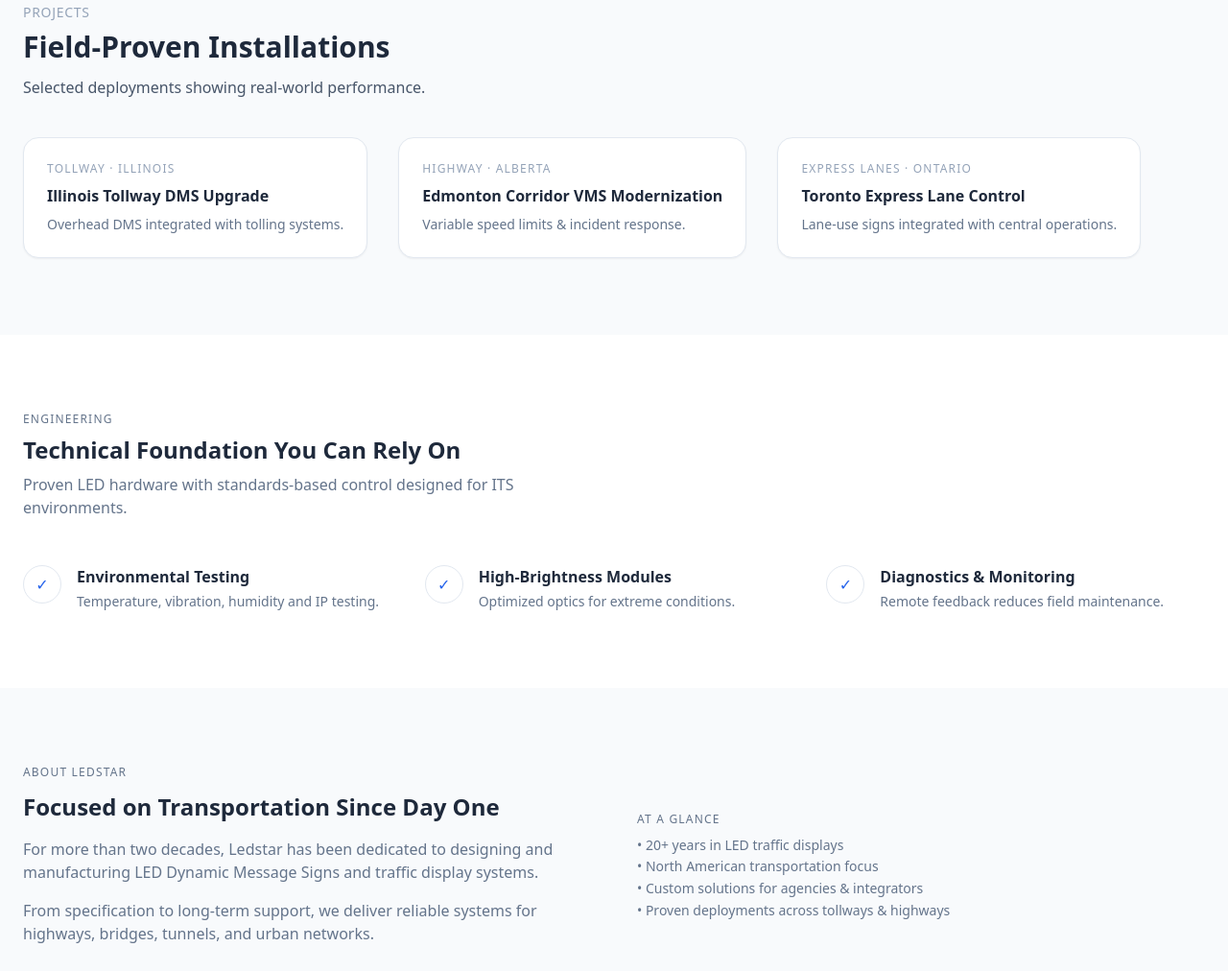
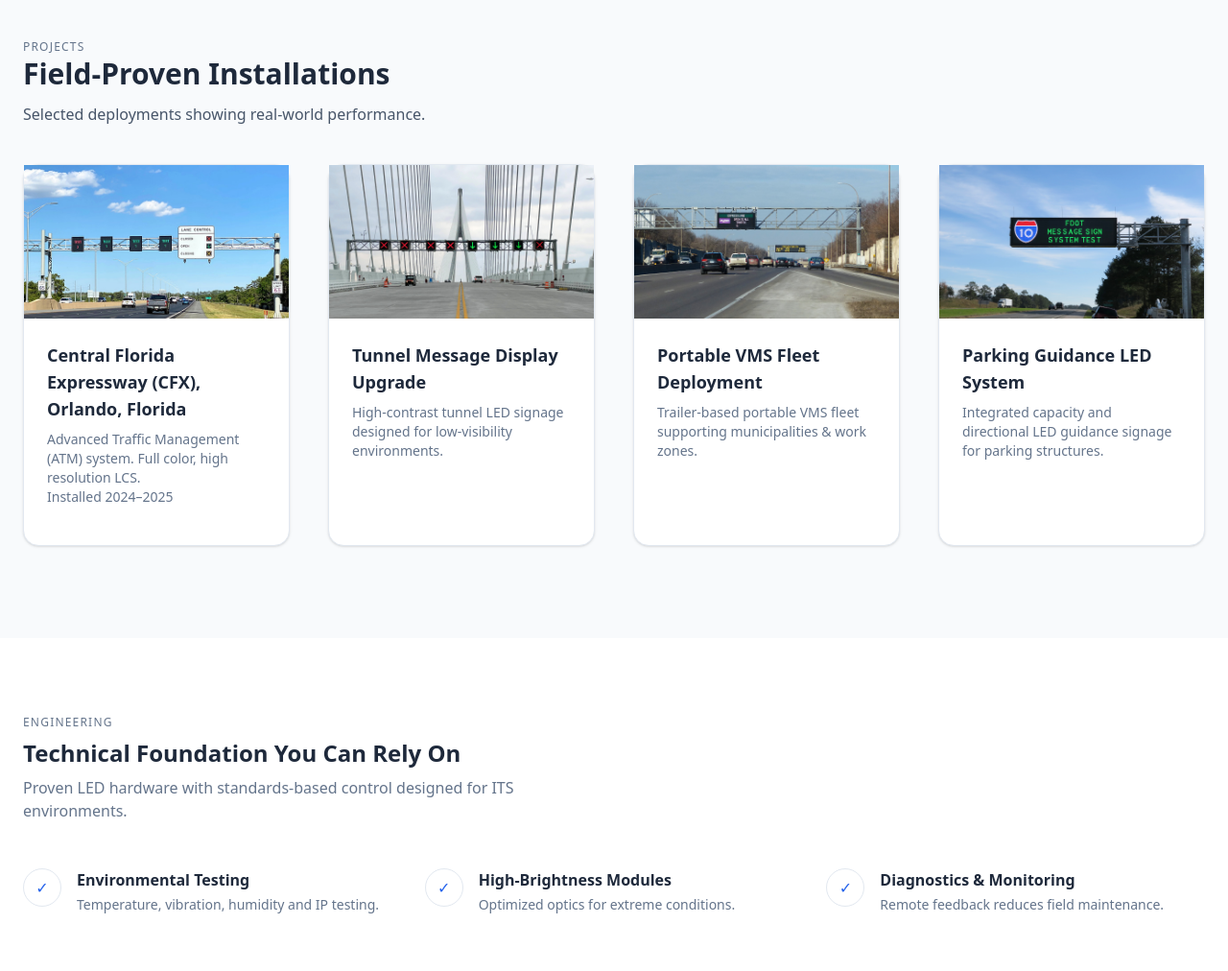
Before and after one commit to BowLs800/Website-Design, a website: page index.html in a window 1280 px wide. Shown: the part 2401-3413 px from the top of the page at 96% size. Drawn offline with Linux system fonts and the light colour scheme.

Commit message:
background test, projects update

```diff
--- a/index.html
+++ b/index.html
@@ -371,41 +371,85 @@
 
 
 
-<!-- ========================= PROJECTS ========================= -->
-<section id="projects" class="py-20 bg-slate-50">
+<!-- ========================= PROJECTS SECTION ========================= -->
+<section id="projects" class="pt-28 pb-24 bg-slate-50">
+
   <div class="max-w-7xl mx-auto px-6">
 
-    <div class="text-sm uppercase tracking-wider text-slate-400 mb-2">Projects</div>
+    <a href="./projects.html"
+         class="uppercase text-xs tracking-widest text-slate-500 mb-2 hover:text-blue-600 transition">
+        Projects
+    </a>
+
+
     <h2 class="text-3xl font-bold text-slate-800 mb-3">Field-Proven Installations</h2>
     <p class="text-slate-600 mb-10">
       Selected deployments showing real-world performance.
     </p>
 
-    <!-- 自动宽度 + 左对齐 + 保留右侧留白 -->
-    <div class="flex flex-wrap gap-8 justify-start">
+    <!-- ⭐ GRID 卡片容器：自动等宽且平均分布 -->
+    <div class="grid gap-10
+                sm:grid-cols-2
+                lg:grid-cols-3
+                xl:grid-cols-4
+                justify-items-start">
 
-      <article class="bg-white border border-slate-200 rounded-2xl p-6 shadow-sm hover:shadow-lg transition">
-        <div class="text-xs uppercase tracking-widest text-slate-400 mb-2">Tollway · Illinois</div>
-        <h3 class="font-semibold text-slate-800 mb-2">Illinois Tollway DMS Upgrade</h3>
-        <p class="text-sm text-slate-500">Overhead DMS integrated with tolling systems.</p>
-      </article>
+      <!-- Project Card 1 -->
+      <div class="w-full bg-white border border-slate-200 rounded-2xl shadow hover:shadow-lg transition fade-up">
+        <img src="./images/Projects/prev/CFX 1.jpg"
+             class="h-40 w-full object-cover" alt="CFX 1"/>
+        <div class="p-6">
+          <h3 class="font-semibold text-lg text-slate-800 mb-2">
+            Central Florida Expressway (CFX), Orlando, Florida
+          </h3>
+          <p class="text-sm text-slate-500 mb-4">
+            Advanced Traffic Management (ATM) system. Full color, high resolution LCS.<br>
+            Installed 2024–2025
+          </p>
+        </div>
+      </div>
 
-      <article class="bg-white border border-slate-200 rounded-2xl p-6 shadow-sm hover:shadow-lg transition">
-        <div class="text-xs uppercase tracking-widest text-slate-400 mb-2">Highway · Alberta</div>
-        <h3 class="font-semibold text-slate-800 mb-2">Edmonton Corridor VMS Modernization</h3>
-        <p class="text-sm text-slate-500">Variable speed limits & incident response.</p>
-      </article>
+      <!-- Project Card 2 -->
+      <div class="w-full bg-white border border-slate-200 rounded-2xl shadow hover:shadow-lg transition fade-up">
+        <img src="./images/Projects/prev/2.jpg"
+             class="h-40 w-full object-cover" alt="Tunnel Display"/>
+        <div class="p-6">
+          <h3 class="font-semibold text-lg text-slate-800 mb-2">Tunnel Message Display Upgrade</h3>
+          <p class="text-sm text-slate-500 mb-4">
+            High-contrast tunnel LED signage designed for low-visibility environments.
+          </p>
+        </div>
+      </div>
 
-      <article class="bg-white border border-slate-200 rounded-2xl p-6 shadow-sm hover:shadow-lg transition">
-        <div class="text-xs uppercase tracking-widest text-slate-400 mb-2">Express Lanes · Ontario</div>
-        <h3 class="font-semibold text-slate-800 mb-2">Toronto Express Lane Control</h3>
-        <p class="text-sm text-slate-500">Lane-use signs integrated with central operations.</p>
-      </article>
+      <!-- Project Card 3 -->
+      <div class="w-full bg-white border border-slate-200 rounded-2xl shadow hover:shadow-lg transition fade-up">
+        <img src="./images/Projects/prev/3.jpg"
+             class="h-40 w-full object-cover" alt="Portable VMS"/>
+        <div class="p-6">
+          <h3 class="font-semibold text-lg text-slate-800 mb-2">Portable VMS Fleet Deployment</h3>
+          <p class="text-sm text-slate-500 mb-4">
+            Trailer-based portable VMS fleet supporting municipalities & work zones.
+          </p>
+        </div>
+      </div>
+
+      <!-- Project Card 4 -->
+      <div class="w-full bg-white border border-slate-200 rounded-2xl shadow hover:shadow-lg transition fade-up">
+        <img src="./images/Projects/prev/4.jpg"
+             class="h-40 w-full object-cover" alt="Parking Guidance"/>
+        <div class="p-6">
+          <h3 class="font-semibold text-lg text-slate-800 mb-2">Parking Guidance LED System</h3>
+          <p class="text-sm text-slate-500 mb-4">
+            Integrated capacity and directional LED guidance signage for parking structures.
+          </p>
+        </div>
+      </div>
 
     </div>
 
   </div>
 </section>
+
 
 
 
@@ -456,34 +500,55 @@
 
 
 <!-- ========================= ABOUT ========================= -->
-<section id="about" class="py-20 bg-slate-50">
-  <div class="max-w-7xl mx-auto px-6">
+<section id="about"
+  class="py-20 bg-cover bg-center bg-no-repeat relative"
+  style="background-image: url('./images/Projects/daktronics-background.png');">
+
+  <!-- 半透明遮罩（保持可读性，可调整透明度） -->
+  <div class="absolute inset-0 bg-white/70"></div>
+
+  <div class="relative max-w-7xl mx-auto px-6">
 
     <div class="grid md:grid-cols-2 gap-12 items-center">
 
       <!-- Left -->
       <div class="fade-up">
-        <div class="uppercase text-xs tracking-widest text-slate-500 mb-3">About Ledstar</div>
+        <div class="uppercase text-xs tracking-widest text-slate-600 mb-3">About Ledstar</div>
         <h2 class="text-2xl font-semibold text-slate-800 mb-4">
           Focused on Transportation Since Day One
         </h2>
 
-        <p class="text-slate-500 mb-4">
+        <p class="text-slate-700 mb-4">
           For more than two decades, Ledstar has been dedicated to designing and manufacturing LED
           Dynamic Message Signs and traffic display systems.
         </p>
 
-        <p class="text-slate-500 mb-6">
+        <p class="text-slate-700 mb-4">
+          For more than two decades, Ledstar has been dedicated to designing and manufacturing LED
+          Dynamic Message Signs and traffic display systems.
+        </p>
+        <p class="text-slate-700 mb-4">
+          For more than two decades, Ledstar has been dedicated to designing and manufacturing LED
+          Dynamic Message Signs and traffic display systems.
+        </p>
+
+        <p class="text-slate-700 mb-6">
+          From specification to long-term support, we deliver reliable systems for highways,
+          bridges, tunnels, and urban networks.
+        <p class="text-slate-700 mb-6">
+          From specification to long-term support, we deliver reliable systems for highways,
+          bridges, tunnels, and urban networks.
+
+        <p class="text-slate-700 mb-6">
           From specification to long-term support, we deliver reliable systems for highways,
           bridges, tunnels, and urban networks.
         </p>
-
       </div>
 
       <!-- Right -->
       <div class="fade-up">
-        <div class="uppercase text-xs tracking-widest text-slate-500 mb-2">At a Glance</div>
-        <p class="text-slate-500 text-sm leading-relaxed">
+        <div class="uppercase text-xs tracking-widest text-slate-600 mb-2">At a Glance</div>
+        <p class="text-slate-700 text-sm leading-relaxed">
           • 20+ years in LED traffic displays<br>
           • North American transportation focus<br>
           • Custom solutions for agencies & integrators<br>
@@ -492,7 +557,6 @@
       </div>
 
     </div>
-
   </div>
 </section>
 
```
Also changed, not shown: dist/output.css, images/Projects/daktronics-background.png (added).
